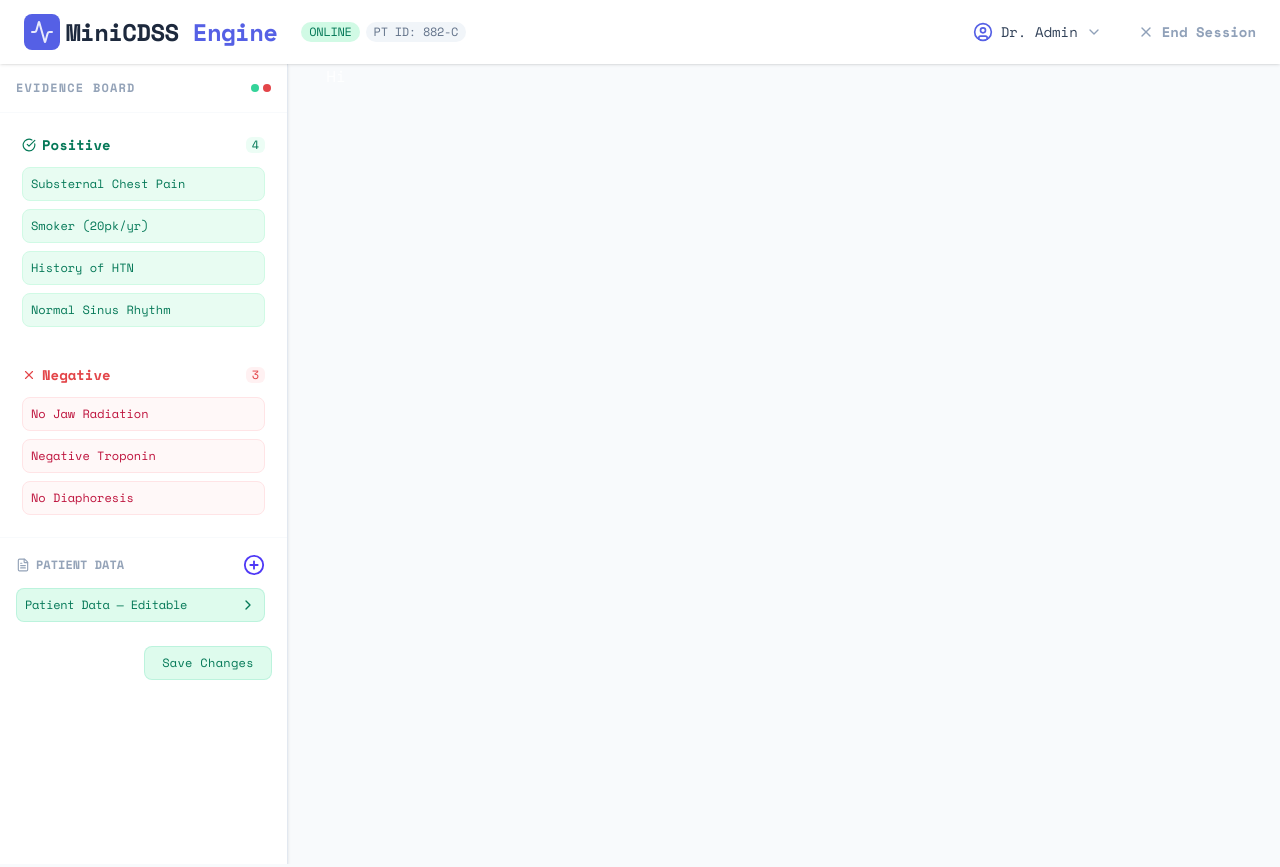
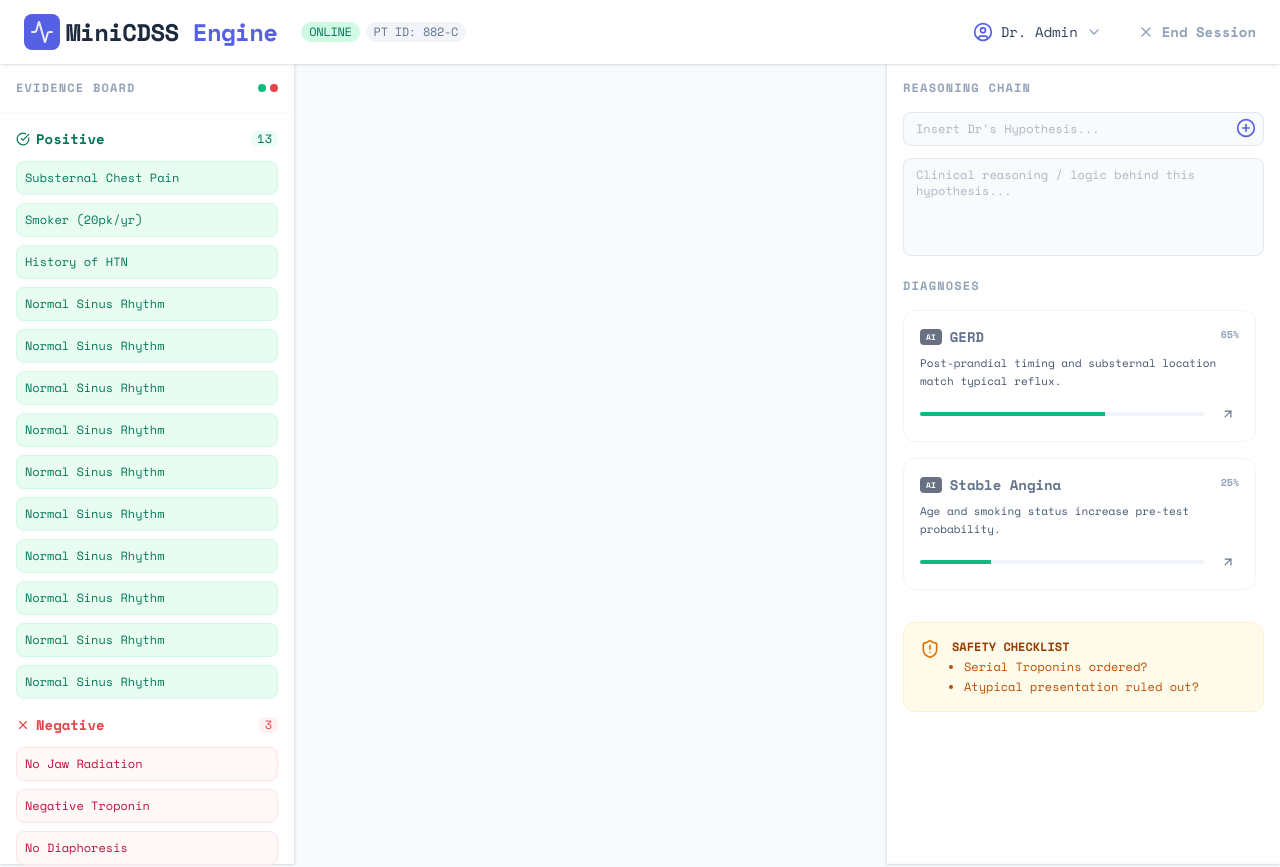
Before and after one commit to Recker-Dev/Mini-CDSS-v2.0_Frontend, a React (Vite) app: page / in a window 1280 px wide. Shown: the top 867 px of the page. Built offline with nearby package versions, Linux system fonts and the light colour scheme.

Commit message:
Right panel semi built and left panel broken, commit before refactoring left panel

```diff
--- a/src/App.jsx
+++ b/src/App.jsx
@@ -2,11 +2,189 @@ import { useState } from "react";
 import { useSwipeable } from "react-swipeable";
 import Header from "./components/Header";
 import LeftPanel from "./components/LeftPanel";
+import { PlusCircle, ArrowUpRight, ShieldAlert } from "lucide-react";
+import { customScrollbar } from "./util/scrollbar";
 
 function RightPanel() {
+  const [drHypothesis, setDrHypothesis] = useState("");
+  const [drReasoning, setDrReasoning] = useState("");
+  const defaultHypotheses = [
+    {
+      id: 1,
+      disease: "GERD",
+      probability: 0.65,
+      status: "suspected",
+      source: "AI",
+      reasoning:
+        "Post-prandial timing and substernal location match typical reflux.",
+    },
+    {
+      id: 2,
+      disease: "Stable Angina",
+      probability: 0.25,
+      status: "possible",
+      source: "AI",
+      reasoning: "Age and smoking status increase pre-test probability.",
+    },
+  ];
+
+  const safetyChecklist = [
+    "Serial Troponins ordered?",
+    "Atypical presentation ruled out?",
+  ];
+
+  const [hypotheses, setHypotheses] = useState(defaultHypotheses);
+
+  function prioritiseDoctorHypotheses(hypotheses) {
+    const doctor = [];
+    const others = [];
+    for (const h of hypotheses) {
+      (h.source === "Doctor" ? doctor : others).push(h);
+    }
+    return [...doctor, ...others];
+  }
+
+  function addDoctorHypothesis(e) {
+    e.preventDefault();
+    setHypotheses((prev) =>
+      prioritiseDoctorHypotheses([
+        ...prev,
+        {
+          id: prev.length,
+          disease: drHypothesis,
+          probability: Math.random(),
+          status: "possible",
+          source: "Doctor",
+          reasoning: drReasoning,
+        },
+      ])
+    );
+    setDrHypothesis("");
+    setDrReasoning("");
+  }
   return (
-    <div className="flex-25">
-      <p>Hi</p>
+    <div className="flex-30 max-w-md">
+      <aside
+        className="h-dvh
+      bg-white border-l border-slate-200 flex flex-col shadow-sm
+      "
+      >
+        <section className="p-4 border-b border-slate-50 flex flex-col h-full overflow-hidden">
+          {/* 1. TOP SECTION: Heading and Form (Fixed height) */}
+          <div className="flex flex-col h-full gap-4 mb-4 shrink-0">
+            <h2 className="text-xs font-black text-secondary-slate-text uppercase tracking-widest">
+              Reasoning Chain
+            </h2>
+
+            <form onSubmit={addDoctorHypothesis} className="relative">
+              {/* Hypothesis Input */}
+              <input
+                className="w-full bg-slate-50 border border-slate-200  text-primary-slate-text rounded-lg py-2 px-3 text-xs pr-10 outline-none focus:ring-1 focus:ring-indigo-300 mb-3"
+                placeholder="Insert Dr's Hypothesis..."
+                value={drHypothesis}
+                onChange={(e) => setDrHypothesis(e.target.value)}
+              />
+              {/* Reasoning Textarea */}
+              <textarea
+                className="w-full bg-slate-50 border border-slate-200 text-primary-slate-text rounded-lg py-2 px-3 text-xs outline-none focus:ring-1 focus:ring-indigo-300 resize-none"
+                placeholder="Clinical reasoning / logic behind this hypothesis..."
+                rows={5}
+                value={drReasoning}
+                onChange={(e) => setDrReasoning(e.target.value)}
+              />
+              {/* Submit Button */}
+              <button className="absolute right-2 top-1.5 text-primary-blue hover:text-secondary-blue cursor-pointer">
+                <PlusCircle className="w-5 h-5" />
+              </button>
+            </form>
+
+            <h2 className="text-xs font-black text-secondary-slate-text uppercase tracking-widest">
+              Diagnoses
+            </h2>
+            <div
+              className={`flex flex-col gap-4 overflow-y-scroll pr-2 ${customScrollbar}`}
+            >
+              {hypotheses.map((h, i) => (
+                <HypothesisCard key={i} hypothesis={h} />
+              ))}
+            </div>
+            {/* 3. Safety Card stays pinned at the bottom or follows the scroll */}
+            <div className="mt-4 shrink-0">
+              <SafetyCard safetyChecklist={safetyChecklist} />
+            </div>
+          </div>
+        </section>
+      </aside>
+    </div>
+  );
+}
+
+function SafetyCard({ safetyChecklist }) {
+  return (
+    <div className="bg-amber-50 rounded-xl p-4 border border-amber-100 flex gap-3">
+      <ShieldAlert className="w-5 h-5 text-amber-600 shrink-0" />
+      <div>
+        <p className="text-xs font-bold text-amber-800 uppercase mb-1">
+          Safety Checklist
+        </p>
+        <ul className="text-xs text-amber-700 space-y-1 list-disc ml-3">
+          {safetyChecklist.map((entry, i) => (
+            <li key={i}>{entry}</li>
+          ))}
+        </ul>
+      </div>
+    </div>
+  );
+}
+
+function HypothesisCard({ hypothesis }) {
+  return (
+    <div
+      className={`p-4 rounded-xl border transition-all ${
+        hypothesis.source === "Doctor"
+          ? "bg-indigo-50/50 border-indigo-200 ring-1 ring-indigo-100"
+          : "bg-white border-slate-100 hover:border-slate-300"
+      }`}
+    >
+      <div className="flex justify-between items-start mb-2">
+        <div className="flex items-center gap-2">
+          <span
+            className={`text-[8px] font-black px-1.5 py-0.5 rounded uppercase ${
+              hypothesis.source === "Doctor"
+                ? "bg-primary-blue text-white"
+                : "bg-primary-slate text-white"
+            }`}
+          >
+            {hypothesis.source}
+          </span>
+          <h4 className="font-bold text-primary-slate-text text-sm">
+            {hypothesis.disease}
+          </h4>
+        </div>
+        <span className="text-[10px] font-bold text-secondary-slate-text">
+          {(hypothesis.probability * 100).toFixed(0)}%
+        </span>
+      </div>
+
+      <p className="text-[11px] text-slate-600 leading-relaxed mb-3">
+        {hypothesis.reasoning}
+      </p>
+
+      <div className="flex items-center gap-3">
+        <div className="flex-1 h-1 bg-slate-100 rounded-full overflow-hidden">
+          <div
+            className={`h-full transition-all duration-1000 ${
+              hypothesis.source === "Doctor"
+                ? "bg-primary-blue"
+                : "bg-primary-emerald"
+            }`}
+            style={{ width: `${hypothesis.probability * 100}%` }}
+          />
+        </div>
+        <button className="p-1 hover:bg-slate-100 rounded transition-colors text-primary-slate-text cursor-pointer">
+          <ArrowUpRight className="w-3.5 h-3.5" />
+        </button>
+      </div>
     </div>
   );
 }
@@ -43,7 +221,7 @@ function App() {
             togglePanel={() => setLeftPanelOpen(!leftPanelOpen)}
             swipeHandlers={panelSwipe}
           />
-          <div className="grow"></div>
+          <div className="flex-45"></div>
           <RightPanel />
         </div>
 
--- a/src/components/LeftPanel.jsx
+++ b/src/components/LeftPanel.jsx
@@ -7,6 +7,15 @@ const positives = [
   "Substernal Chest Pain",
   "Smoker (20pk/yr)",
   "History of HTN",
+  "Normal Sinus Rhythm",
+  "Normal Sinus Rhythm",
+  "Normal Sinus Rhythm",
+  "Normal Sinus Rhythm",
+  "Normal Sinus Rhythm",
+  "Normal Sinus Rhythm",
+  "Normal Sinus Rhythm",
+  "Normal Sinus Rhythm",
+  "Normal Sinus Rhythm",
   "Normal Sinus Rhythm",
 ];
 
@@ -19,8 +28,8 @@ export default function LeftPanel({
   swipeHandlers,
 }) {
   return (
-    <div {...swipeHandlers} className="flex">
-      <div className="relative">
+    <div {...swipeHandlers} className="flex flex-20 max-w-md">
+      <aside className="relative w-full h-dvh">
         {/* Menu button */}
         <button
           onClick={() => togglePanel(!isOpen)}
@@ -31,17 +40,18 @@ export default function LeftPanel({
         </button>
 
         {/*Panel after overlay */}
-        <aside
+        <section
           className={`
-          absolute top-0 left-0 h-screen w-72 z-40
-          bg-white border-r border-slate-200 flex flex-col shadow-sm
+          absolute top-0 left-0 z-40
+          bg-white border-r border-slate-200 flex flex-col h-full shrink-0 shadow-sm
           ${customScrollbar}
           transform transition-transform duration-300 ease-in-out
           ${isOpen ? "translate-x-0" : "-translate-x-full"}
           lg:translate-x-0 lg:static lg:block touch-pan-y
         `}
         >
-          <section className="p-4 border-b border-slate-50 flex justify-between items-center">
+          {/* 1. Fixed Header */}
+          <div className="p-4 border-b border-slate-50 flex shrink-0 justify-between items-center">
             <h2 className="text-xs font-black text-secondary-slate-text uppercase tracking-widest">
               Evidence Board
             </h2>
@@ -49,17 +59,19 @@ export default function LeftPanel({
               <div className="w-2 h-2 rounded-full bg-primary-emerald"></div>
               <div className="w-2 h-2 rounded-full bg-primary-rose"></div>
             </div>
-          </section>
+          </div>
 
-          <div className="flex flex-col gap-1.5 p-1.5 justify-center overflow-auto">
+          <div className={`flex-1 overflow-y-auto p-2 ${customScrollbar}`}>
             {/* Keeps track of all keypoint observations make during the ongoing diagnosis */}
             <ClinicalObservationCard tag="Positive" entries={positives} />
             <ClinicalObservationCard tag="Negative" entries={negatives} />
           </div>
           {/* Keeps track of all previous/new uploaded file and the initial patient data given (editable) */}
-          <PatientDataCard sessionState={sessionState} />
-        </aside>
-      </div>
+          <div className="shrink-0 border-t border-slate-50 bg-white">
+            <PatientDataCard sessionState={sessionState} />
+          </div>
+        </section>
+      </aside>
     </div>
   );
 }
--- a/src/components/LeftPanelComponents/ClinicalObservationCard.jsx
+++ b/src/components/LeftPanelComponents/ClinicalObservationCard.jsx
@@ -3,8 +3,7 @@ import { CheckCircle, X } from "lucide-react";
 
 export default function ClinicalObservationCard({ tag, entries }) {
   return (
-    <div className={`flex-1 overflow-y-auto p-4 space-y-6 ${customScrollbar}`}>
-      <section>
+    <div className={`w-full space-y-6 p-2 ${customScrollbar}`}>
         <div className="flex items-center justify-between mb-3">
           <span
             className={`text-sm font-bold ${
@@ -44,7 +43,6 @@ export default function ClinicalObservationCard({ tag, entries }) {
             </div>
           ))}
         </div>
-      </section>
     </div>
   );
 }
--- a/src/components/LeftPanelComponents/PatientDataCard.jsx
+++ b/src/components/LeftPanelComponents/PatientDataCard.jsx
@@ -24,7 +24,7 @@ export default function PatientDataCard({ sessionState }) {
   const canEdit = sessionState && !savingChanges;
 
   return (
-    <section className="p-4 pr-5.5 border-t border-slate-50 ">
+    <div className="p-4 pr-5.5 border-t border-slate-50 ">
       <h3 className="text-xs font-black text-secondary-slate-text uppercase flex items-center justify-between">
         <div className="flex items-center gap-1.5 ">
           <FileText className="w-3.5 h-3.5" /> Patient Data
@@ -153,6 +153,7 @@ export default function PatientDataCard({ sessionState }) {
             setInitialPatientData={setInitialPatientData}
           />
         </div>
+        <div className="flex justify-end">
           <button
             disabled={!canEdit}
             onClick={() => {
@@ -179,6 +180,7 @@ export default function PatientDataCard({ sessionState }) {
             )}
           </button>
         </div>
-    </section>
+      </div>
+    </div>
   );
 }
--- a/src/index.css
+++ b/src/index.css
@@ -31,7 +31,7 @@ body {
 }
 
 @theme {
-  --color-primary-emerald: #34D399; /* emerald-400 */
+  --color-primary-emerald: #10B981; /* emerald-400 */
   --color-secondary-emerald: #d1fae5;
   --color-tertiary-emerald: #dbeae1;
   --color-primary-emerald-text: #34D399; /* emerald-400 */
```
Lines whose indentation alone changed are shown as unchanged.
